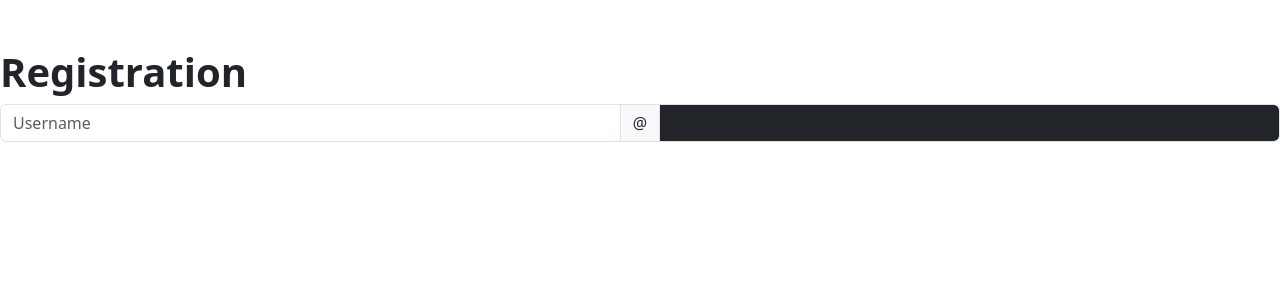
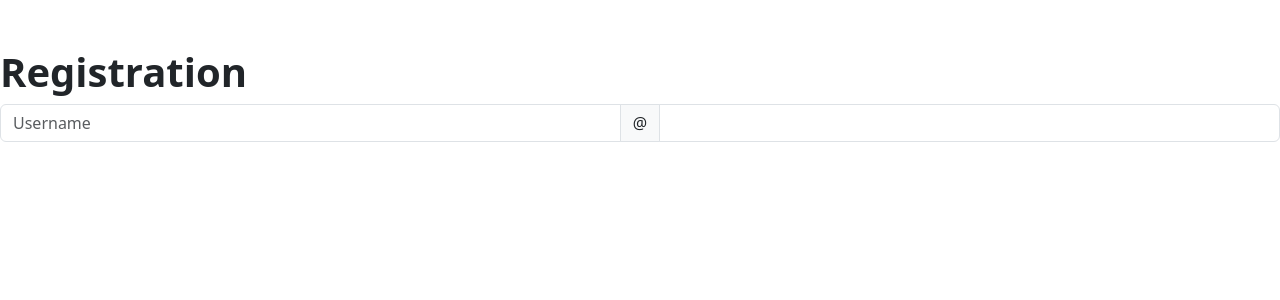
Before and after one commit to kLarss993/Habits-tracker, a Flask app: page /register in a window 1280 px wide. Shown: the part 72-372 px from the top of the page. Run offline with Flask 3, Linux system fonts and the light colour scheme.

Commit message:
fixing password input

```diff
--- a/code/templates/login.html
+++ b/code/templates/login.html
@@ -11,7 +11,7 @@
             <input name="password"
                    type="password"
                    step="0.1"
-                   class="form-control bg-dark text-white"
+                   class="form-control"
                    minlength="6"
                    pattern=".*[A-Za-zА-Яа-яІіЇїЄєҐґ].*"
                    required
--- a/code/templates/register.html
+++ b/code/templates/register.html
@@ -11,7 +11,7 @@
             <input name="password"
                    type="password"
                    step="0.1"
-                   class="form-control bg-dark text-white"
+                   class="form-control"
                    minlength="6"
                    pattern=".*[A-Za-zА-Яа-яІіЇїЄєҐґ].*"
                    required
```
